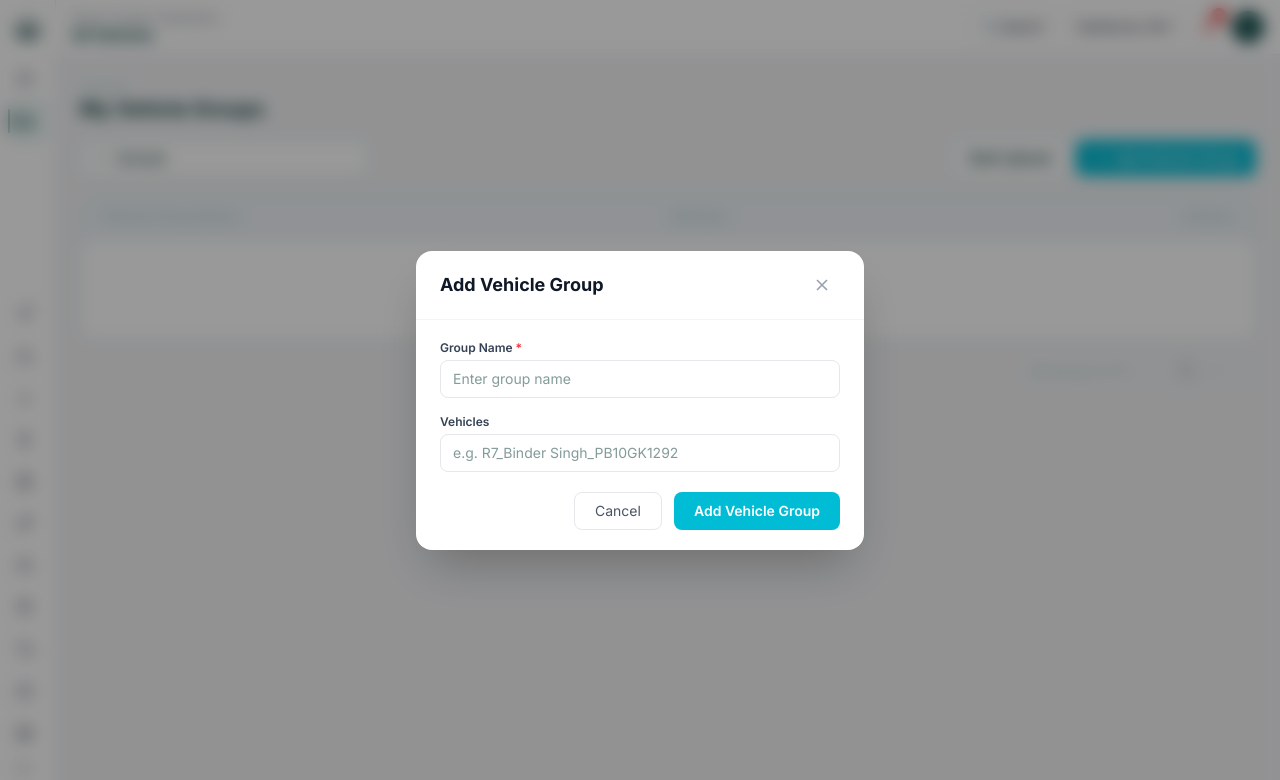
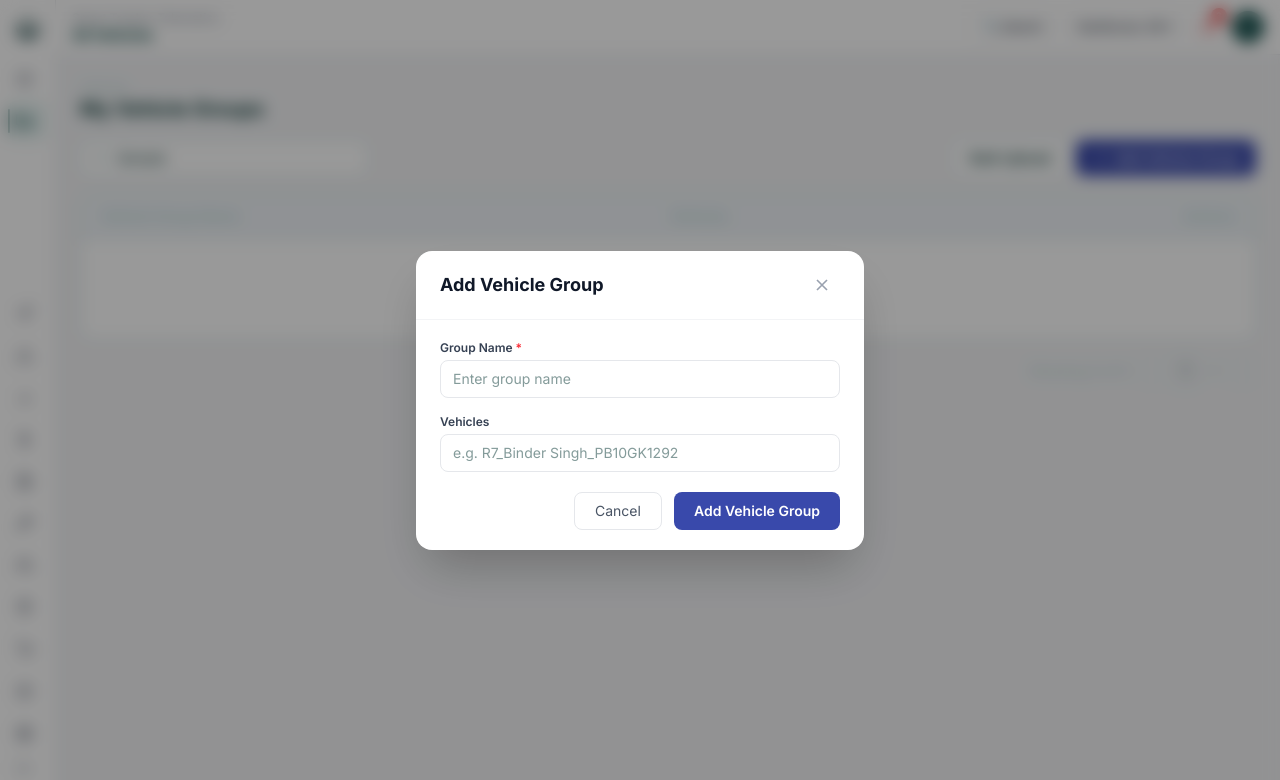
Before and after one commit to smartracker0-sketch/smarttrack-web, a Next.js app: page /app/devices/groups in a window 1280 px wide. Both pictures are taken after typing "Sample" into the empty fields and a click on the button "Add Vehicle Group". Shown: the top 780 px of the page. Built offline with nearby package versions, Linux system fonts and the light colour scheme.

Commit message:
fix: apply SmartTracker brand colors (#3949ab primary, #00bcd4 accent only) across Vehicle Groups page

```diff
--- a/src/app/app/devices/groups/page.tsx
+++ b/src/app/app/devices/groups/page.tsx
@@ -54,7 +54,7 @@ function GroupFormModal({
               value={name}
               onChange={(e) => { setName(e.target.value); setError(""); }}
               placeholder="Enter group name"
-              className={`w-full rounded-lg border px-3 py-2 text-sm outline-none focus:ring-2 focus:ring-[#00bcd4]/30 ${error ? "border-red-400" : "border-gray-200"}`}
+              className={`w-full rounded-lg border px-3 py-2 text-sm outline-none focus:ring-2 focus:ring-[#3949ab]/30 ${error ? "border-red-400" : "border-gray-200"}`}
             />
             {error && <p className="mt-1 text-xs text-red-500">{error}</p>}
           </div>
@@ -64,12 +64,12 @@ function GroupFormModal({
               value={vehicles}
               onChange={(e) => setVehicles(e.target.value)}
               placeholder="e.g. R7_Binder Singh_PB10GK1292"
-              className="w-full rounded-lg border border-gray-200 px-3 py-2 text-sm outline-none focus:ring-2 focus:ring-[#00bcd4]/30"
+              className="w-full rounded-lg border border-gray-200 px-3 py-2 text-sm outline-none focus:ring-2 focus:ring-[#3949ab]/30"
             />
           </div>
           <div className="flex justify-end gap-3 pt-1">
             <button type="button" onClick={onClose} className="px-5 py-2 rounded-lg border border-gray-200 text-sm text-gray-600 hover:bg-gray-50">Cancel</button>
-            <button type="submit" className="px-5 py-2 rounded-lg text-sm font-semibold text-white" style={{ background: "#00bcd4" }}>{title}</button>
+            <button type="submit" className="px-5 py-2 rounded-lg text-sm font-semibold text-white" style={{ background: "#3949ab" }}>{title}</button>
           </div>
         </form>
       </div>
@@ -154,7 +154,7 @@ export default function VehicleGroupsPage() {
           <button
             onClick={() => setShowAdd(true)}
             className="flex items-center gap-1.5 px-4 py-2 rounded-lg text-sm font-semibold text-white"
-            style={{ background: "#00bcd4" }}
+            style={{ background: "#3949ab" }}
           >
             <svg className="w-4 h-4" fill="none" stroke="currentColor" strokeWidth={2.5} viewBox="0 0 24 24">
               <path d="M12 5v14M5 12h14" />
@@ -189,7 +189,7 @@ export default function VehicleGroupsPage() {
                       <button
                         onClick={() => setEditGroup(g)}
                         title="Edit"
-                        className="p-1.5 rounded hover:bg-[#e0f7fa] text-muted hover:text-[#00bcd4] transition-colors"
+                        className="p-1.5 rounded hover:bg-[#e8eaf6] text-muted hover:text-[#3949ab] transition-colors"
                       >
                         <svg className="w-4 h-4" fill="none" stroke="currentColor" strokeWidth={2} viewBox="0 0 24 24">
                           <path d="M11 4H4a2 2 0 0 0-2 2v14a2 2 0 0 0 2 2h14a2 2 0 0 0 2-2v-7" />
```
